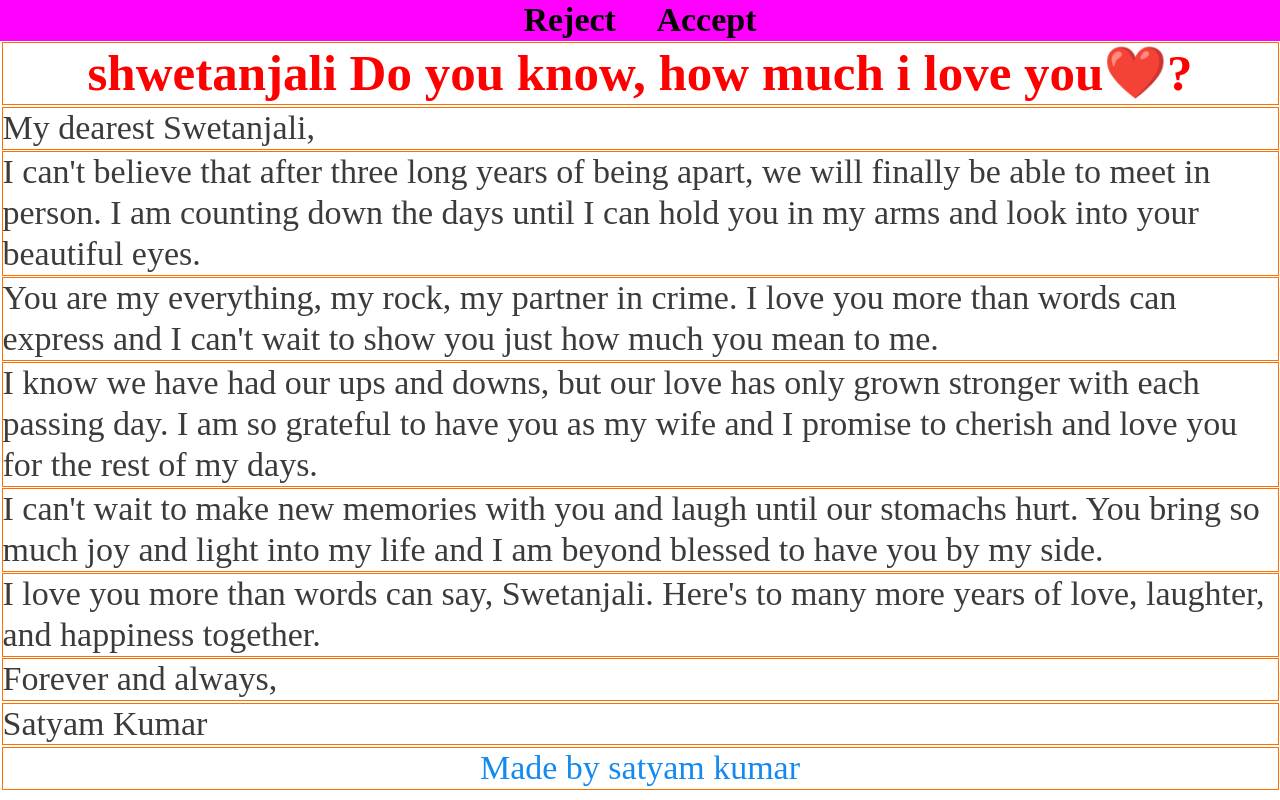
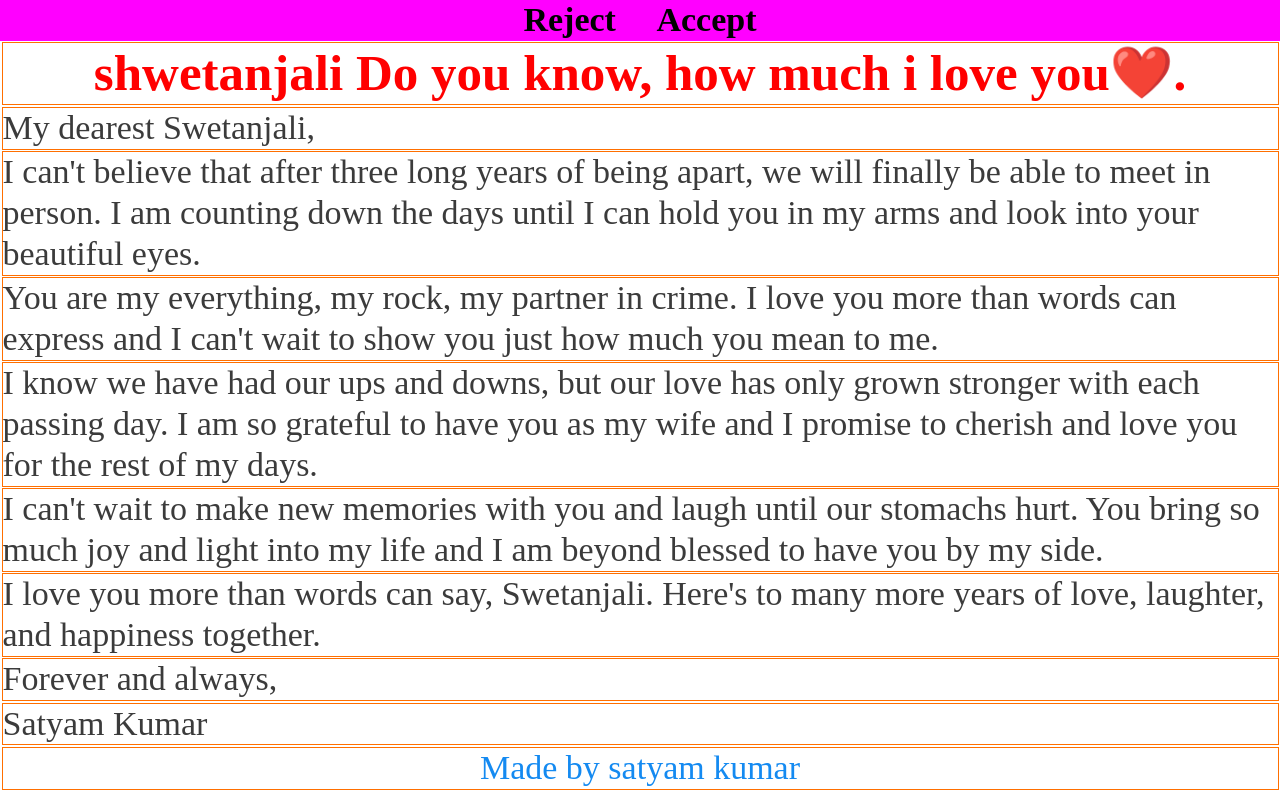
Before and after one commit to stylemecck/sigmaWeb, a plain HTML site: page index.html in a window 1280 px wide. Drawn offline with Linux system fonts and the light colour scheme; a web font is replaced by a local one.

Commit message:
thankyou

```diff
--- a/index.html
+++ b/index.html
@@ -21,7 +21,7 @@
             <li  class="flexbox"><a href="./reject.html">Reject</a></li>
             <li class="flexbox"><a href="./accept.html">Accept</a></li>
         </nav>
-        <h2 class="para1" style="color: red;">shwetanjali Do you know, how much i love you❤️?</h2>
+        <h2 class="para1" style="color: red; ">shwetanjali Do you know, how much i love you❤️.</h2>
     </header>
     <p class="para1">My dearest Swetanjali,
     </p>
```
